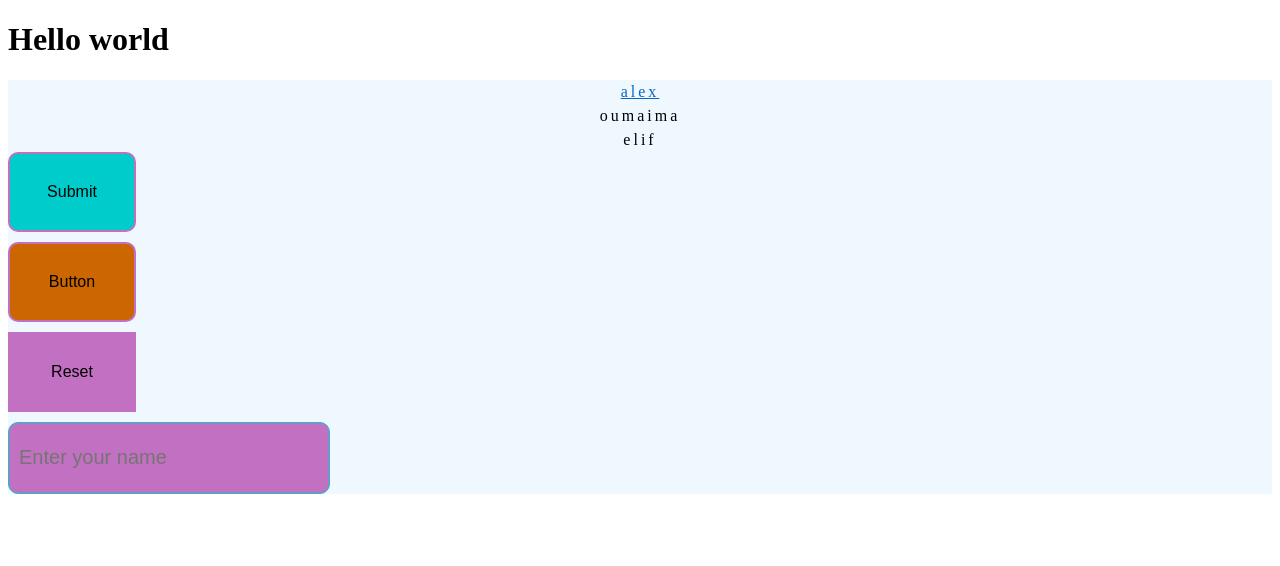
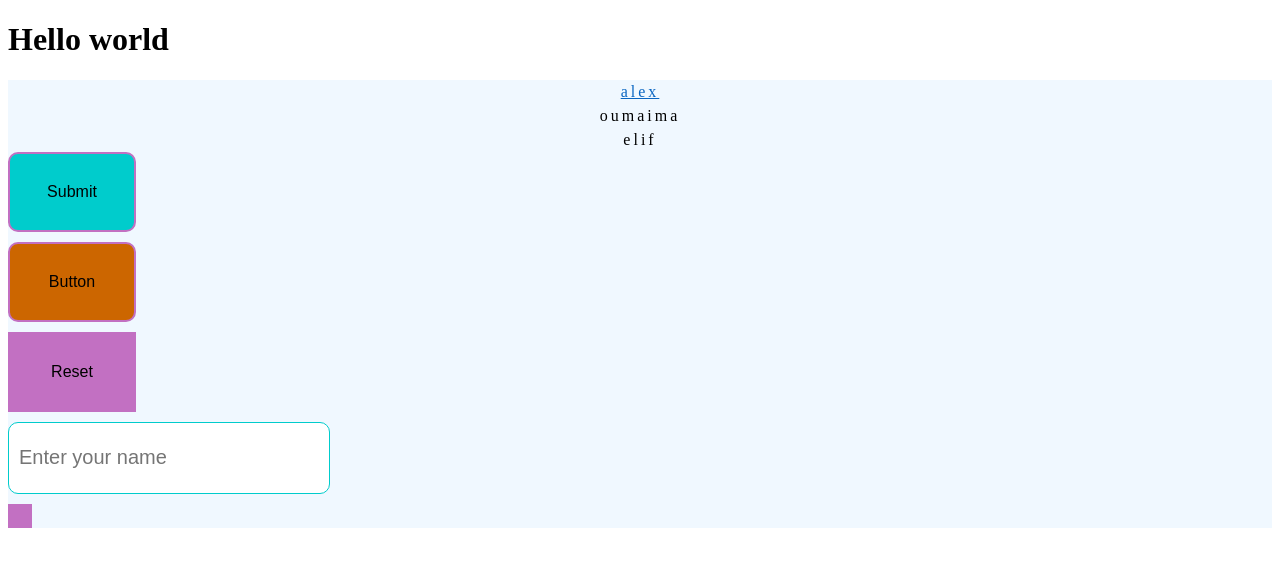
Before and after one commit to Alez05/my-portfolio-v2, a Next.js app: page / in a window 1280 px wide. Shown: the top 566 px of the page. Built offline with nearby package versions, Linux system fonts and the light colour scheme.

Commit message:
create Icon as an atom component Fixes #23

```diff
--- a/src/app/globals.css
+++ b/src/app/globals.css
@@ -29,4 +29,15 @@
     --color-positive: hsl(135, 40%, 50%);
     --color-negative: hsl(345, 80%, 40%);
     --color-neutral: hsl(195, 30%, 40%);
+
+    @font-face {
+      font-family: 'pff';
+      src:
+        url('/font/pff.ttf?dtdj54') format('truetype'),
+        url('/font/pff.woff?dtdj54') format('woff'),
+        url('/font/pff.svg?dtdj54#pff') format('svg');
+      font-weight: normal;
+      font-style: normal;
+      font-display: swap;
+    }
 }
--- a/src/app/page.tsx
+++ b/src/app/page.tsx
@@ -1,4 +1,4 @@
-import { Button, FlexBox, GridBox, Input, Text } from '@/libs/ui';
+import { Button, FlexBox, GridBox, Icon, Input, Text } from '@/libs/ui';
 
 const Home = () => {
   return (
@@ -53,7 +53,7 @@ const Home = () => {
         </Button>
 
         <Input
-          type='text'
+          type='password'
           placeholder='Enter your name'
           border='1px solid var(--color-primary)'
           borderRadius='10px'
@@ -61,8 +61,11 @@ const Home = () => {
           width='300px'
           height='50px'
           fontSize={20}
+          color='var(--color-primary)'
+        />
+        <Icon
           backgroundColor='var(--color-rose)'
-          color='var(--color-primary)'
+          icon='download'
         />
       </FlexBox>
     </main>
--- /dev/null
+++ b/src/libs/ui/atom/icon/icon.css
@@ -0,0 +1,21 @@
+.icon {
+  display: inline-block;
+  width: 1em;
+  height: 1em;
+  stroke-width: 0;
+  stroke: currentColor;
+  fill: currentColor;
+
+  --font-size: 1rem;
+  --border-radius: 0;
+  --width: 24px;
+  --height: 24px;
+  --background-color: transparent;
+
+  font-size: var(--font-size);
+  border-radius: var(--border-radius);
+  width: var(--width);
+  height: var(--height);
+  background-color: var(--background-color);
+
+}
--- /dev/null
+++ b/src/libs/ui/atom/icon/icon.tsx
@@ -0,0 +1,30 @@
+import { getStil } from '@/libs/util';
+import { TIcon } from './icon.type';
+import './icon.css';
+
+const Icon = ({
+  width = '',
+  height = '',
+  backgroundColor = '',
+  fontSize = 16,
+  borderRadius = '',
+  round = false,
+  icon,
+}: TIcon) => {
+  const stil = getStil({
+    width,
+    height,
+    backgroundColor,
+    fontSize,
+    borderRadius,
+  }) as React.CSSProperties;
+
+  return (
+    <span
+      className='icon'
+      style={stil}
+    ></span>
+  );
+};
+
+export default Icon;
--- /dev/null
+++ b/src/libs/ui/atom/icon/index.ts
@@ -0,0 +1 @@
+export { default as Icon } from './icon';
--- a/src/libs/ui/atom/index.ts
+++ b/src/libs/ui/atom/index.ts
@@ -1,5 +1,6 @@
 export { default as Button } from './button/button';
 export { default as FlexBox } from './flexbox/flexbox';
 export { default as GridBox } from './gridbox/gridbox';
+export { default as Icon } from './icon/icon';
 export { default as Input } from './input/input';
 export { default as Text } from './text/text';
--- a/src/libs/ui/index.ts
+++ b/src/libs/ui/index.ts
@@ -1,5 +1,6 @@
 export { default as Button } from './atom/button/button';
 export { default as FlexBox } from './atom/flexbox/flexbox';
 export { default as GridBox } from './atom/gridbox/gridbox';
+export { default as Icon } from './atom/icon/icon';
 export { default as Input } from './atom/input/input';
 export { default as Text } from './atom/text/text';
```
Also changed, not shown: src/libs/ui/atom/icon/icon.type.ts (added, +9 -0 lines).
